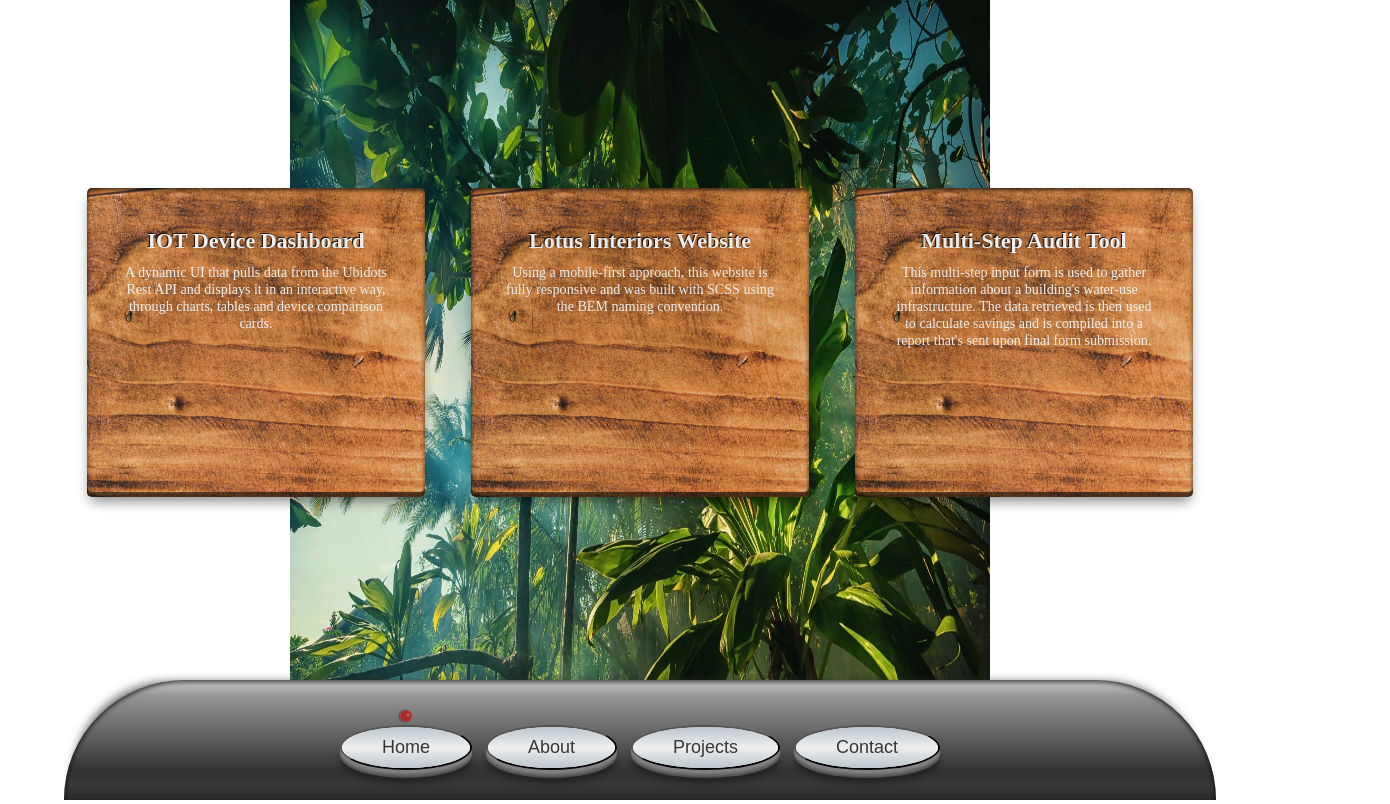
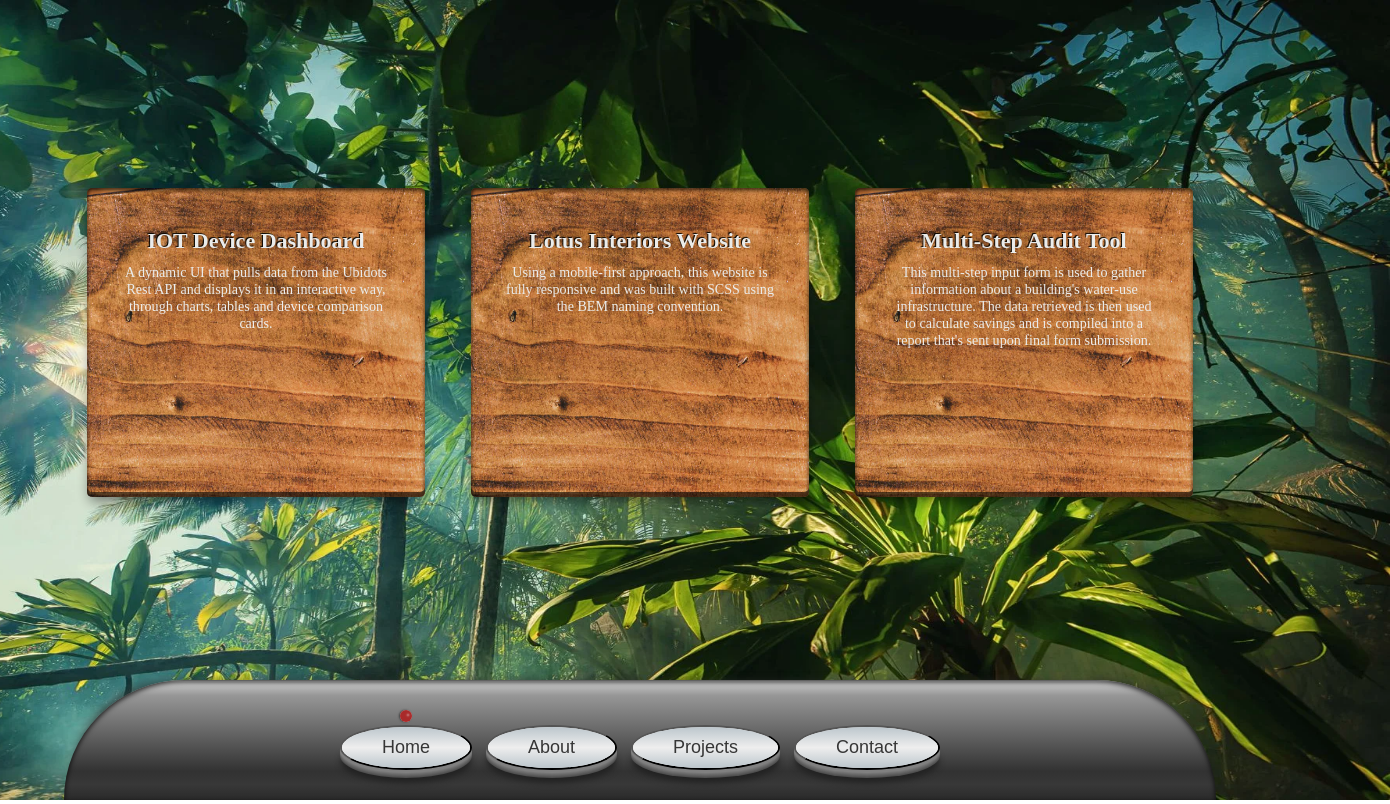
Before and after one commit to Liv4-code/planet-portfolio-site, a React (Create React App) app: page /projects in a window 1280 px wide. Shown: the whole page, 1390 px wide, since content can reach past the window. Built offline with nearby package versions, Linux system fonts and the light colour scheme; a web font is replaced by a local one.

Commit message:
Changed effect on projects section background img to opacity

```diff
--- a/src/Projects.js
+++ b/src/Projects.js
@@ -1,16 +1,16 @@
 import "./Projects.scss";
+import backgroundImg from "./assets/forest.webp";
 import { LazyLoadImage } from "react-lazy-load-image-component";
-import backgroundImg from "./assets/forest.webp";
 
 function Projects() {
     return (
         <div className="projects-container">
             <LazyLoadImage
                 src={backgroundImg}
-                width={700}
+                width={1500}
                 height={800}
                 alt="Lush Jungle Background"
-                effect="blur"
+                effect="opacity"
                 placeholderSrc={backgroundImg}
             />
             <div className="projects">
```
